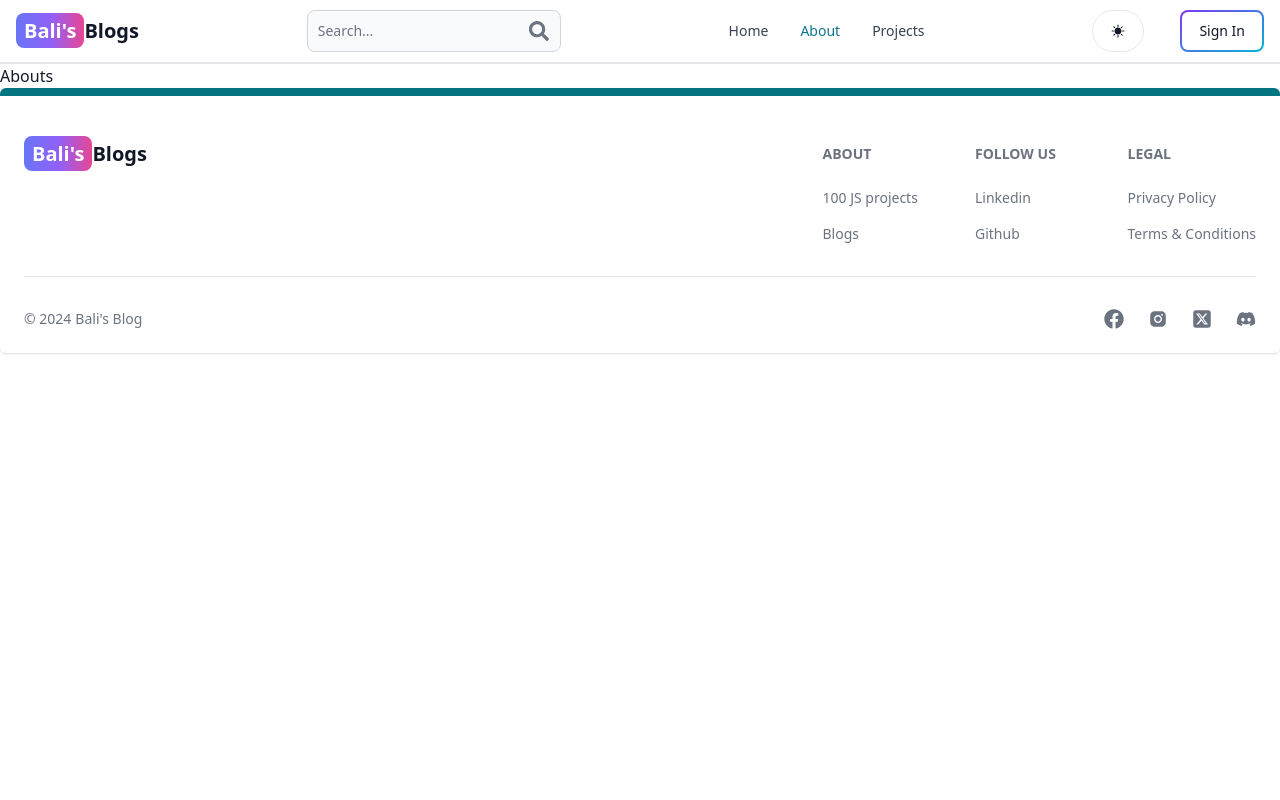
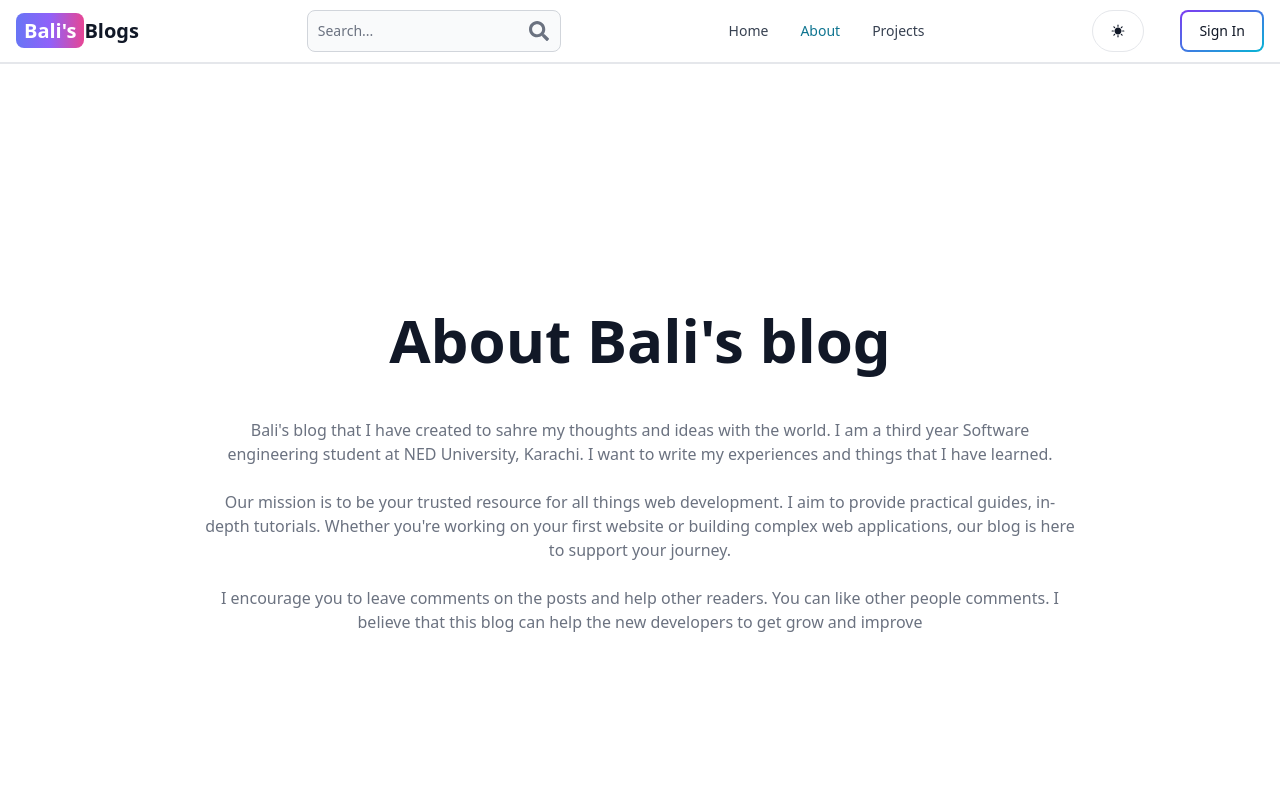
Before and after one commit to MuhammadBilal0111/Bali-s-blog, a React app in the folder Blog Website/Client/blog/: page /about in a window 1280 px wide. Shown: the top 800 px of the page. Built offline with nearby package versions, Linux system fonts and the light colour scheme; no server answers; the HTML template or start-up script is replaced by a standard one.

Commit message:
creating about page

```diff
--- a/Blog Website/Client/blog/src/pages/About.jsx
+++ b/Blog Website/Client/blog/src/pages/About.jsx
@@ -1,7 +1,36 @@
 import React from "react";
 
 function About() {
-  return <div>Abouts</div>;
+  return (
+    <div className="min-h-screen flex items-center justify-center">
+      <div className="flex flex-col gap-8 max-w-4xl mx-auto p-3 my-7 max-h-full">
+        <div>
+          <h1 className="font-bold text-4xl lg:text-6xl  text-center my-4">
+            About Bali's blog
+          </h1>
+        </div>
+        <div className="text-md text-center flex flex-col gap-6 text-gray-500">
+          <p>
+            Bali's blog that I have created to sahre my thoughts and ideas with
+            the world. I am a third year Software engineering student at NED
+            University, Karachi. I want to write my experiences and things that
+            I have learned.
+          </p>
+          <p>
+            Our mission is to be your trusted resource for all things web
+            development. I aim to provide practical guides, in-depth tutorials.
+            Whether you're working on your first website or building complex web
+            applications, our blog is here to support your journey.
+          </p>
+          <p>
+            I encourage you to leave comments on the posts and help other
+            readers. You can like other people comments. I believe that this
+            blog can help the new developers to get grow and improve
+          </p>
+        </div>
+      </div>
+    </div>
+  );
 }
 
 export default About;
--- a/Blog Website/Client/blog/src/pages/Home.jsx
+++ b/Blog Website/Client/blog/src/pages/Home.jsx
@@ -43,7 +43,7 @@ function Home() {
         {posts && posts.length > 0 && (
           <div className="flex flex-col gap-4">
             <h2 className="text-2xl font-semibold text-center">Recent Posts</h2>
-            <div className="flex flex-wrap gap-3 px-2 w-full">
+            <div className="flex justify-center flex-wrap gap-3 px-2 w-full">
               {posts.map((post) => (
                 <PostCard key={post._id} post={post} />
               ))}
```
